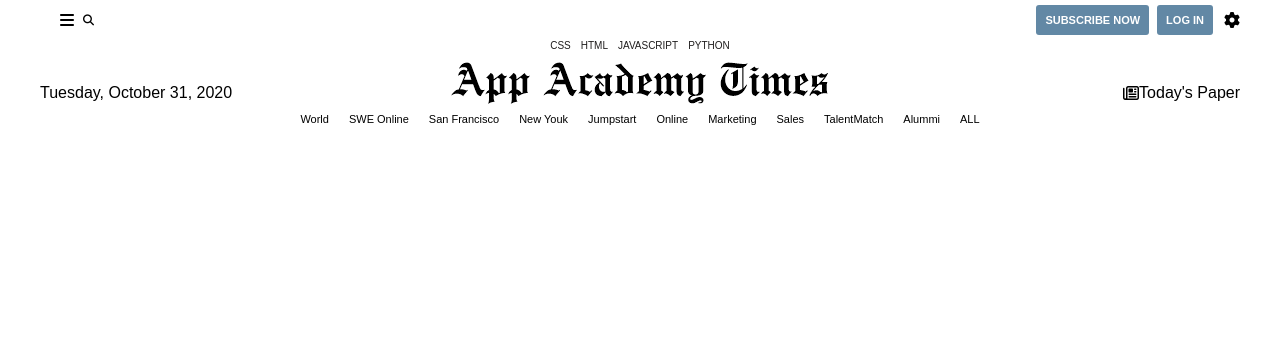
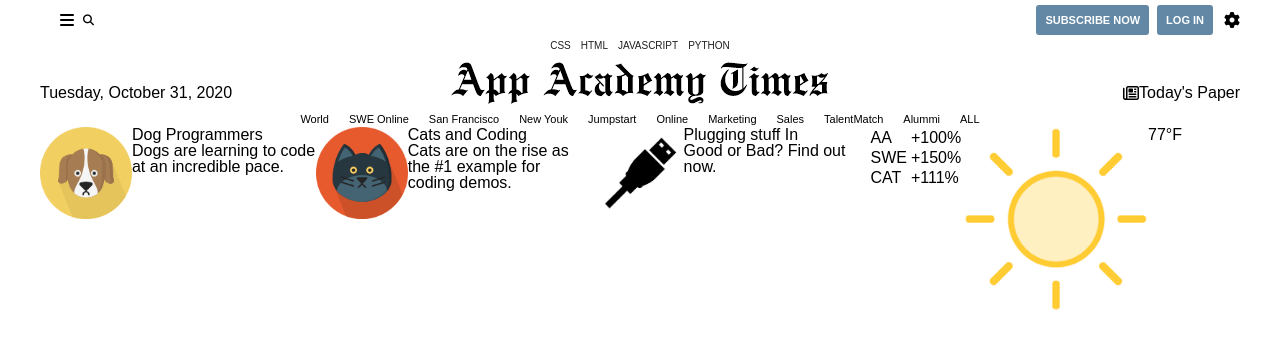
Before and after one commit to rajahwu/app-academy-times-project, a website built with Vite: page index.html in a window 1280 px wide. Built offline with nearby package versions, Linux system fonts and the light colour scheme.

Commit message:
add interest links

```diff
--- a/index.html
+++ b/index.html
@@ -61,6 +61,64 @@
         <li class="masthead__nav-link"><a href="">ALL</a></li>
       </ul>
     </nav>
+    <div class="interests-bar">
+
+      <div class="interest-bar__image">
+        <img src="./images/dog.png" alt="">
+      </div>
+
+      <div class="interests-bar__text">
+        <span class="interest-bar__title">Dog Programmers</span>
+        <p> Dogs are learning to code at an incredible pace.
+        </p>
+      </div>
+
+      <div class="interest-bar__image">
+        <img src="./images/cat.png" alt="">
+      </div>
+
+      <div class="interests-bar__text">
+        <span class="interest-bar__title">Cats and Coding
+        </span>
+        <p> Cats are on the rise as the #1 example for coding demos.
+        </p>
+      </div>
+
+      <div class="interest-bar__image">
+        <img src="./images/plug.png" alt="">
+      </div>
+
+      <div class="interests-bar__text">
+        <span class="interest-bar__title">Plugging stuff In
+        </span>
+        <p> Good or Bad? Find out now.</p>
+      </div>
+
+      <div class="interests-bar__table">
+        <table>
+          <tr>
+            <td>AA</td>
+            <td>+100%</td>
+          </tr>
+          <tr>
+            <td>SWE</td>
+            <td>+150%</td>
+          </tr>
+          <tr>
+            <td>CAT</td>
+            <td>+111%</td>
+          </tr>
+        </table>
+      </div>
+
+      <div class="interest-bar__image">
+        <img src="./images/sun-icon.png" alt="">
+      </div>
+
+      <div class="interests-bar__text">
+        <span class="temp">77°F </span>
+      </div>
+    </div>
   </header>
   <main></main>
   <footer></footer>
--- a/stylesheets/components/interest-links.css
+++ b/stylesheets/components/interest-links.css
@@ -1 +1,5 @@
 /* Your code here */
+.interests-bar {
+    display: grid;
+    grid-template-columns: 1fr 2fr 1fr 2fr 1fr 2fr 1fr 2fr 1fr;
+}
--- a/stylesheets/components/main-nav.css
+++ b/stylesheets/components/main-nav.css
@@ -1 +1,11 @@
 /* Your code here */
+.masthead__nav {
+    display: flex;
+    justify-content: center;
+    padding-top: 10px;
+    font-size: 11px;
+}
+
+.masthead__nav-link {
+    margin: 0 10px;
+}
--- a/stylesheets/components/masthead.css
+++ b/stylesheets/components/masthead.css
@@ -76,14 +76,3 @@
   justify-content: flex-end;
   align-items: flex-end;
 }
-
-.masthead__nav {
-    display: flex;
-    justify-content: center;
-    padding-top: 10px;
-    font-size: 11px;
-}
-
-.masthead__nav-link {
-    margin: 0 10px;
-}
```
Lines whose indentation alone changed are shown as unchanged.
